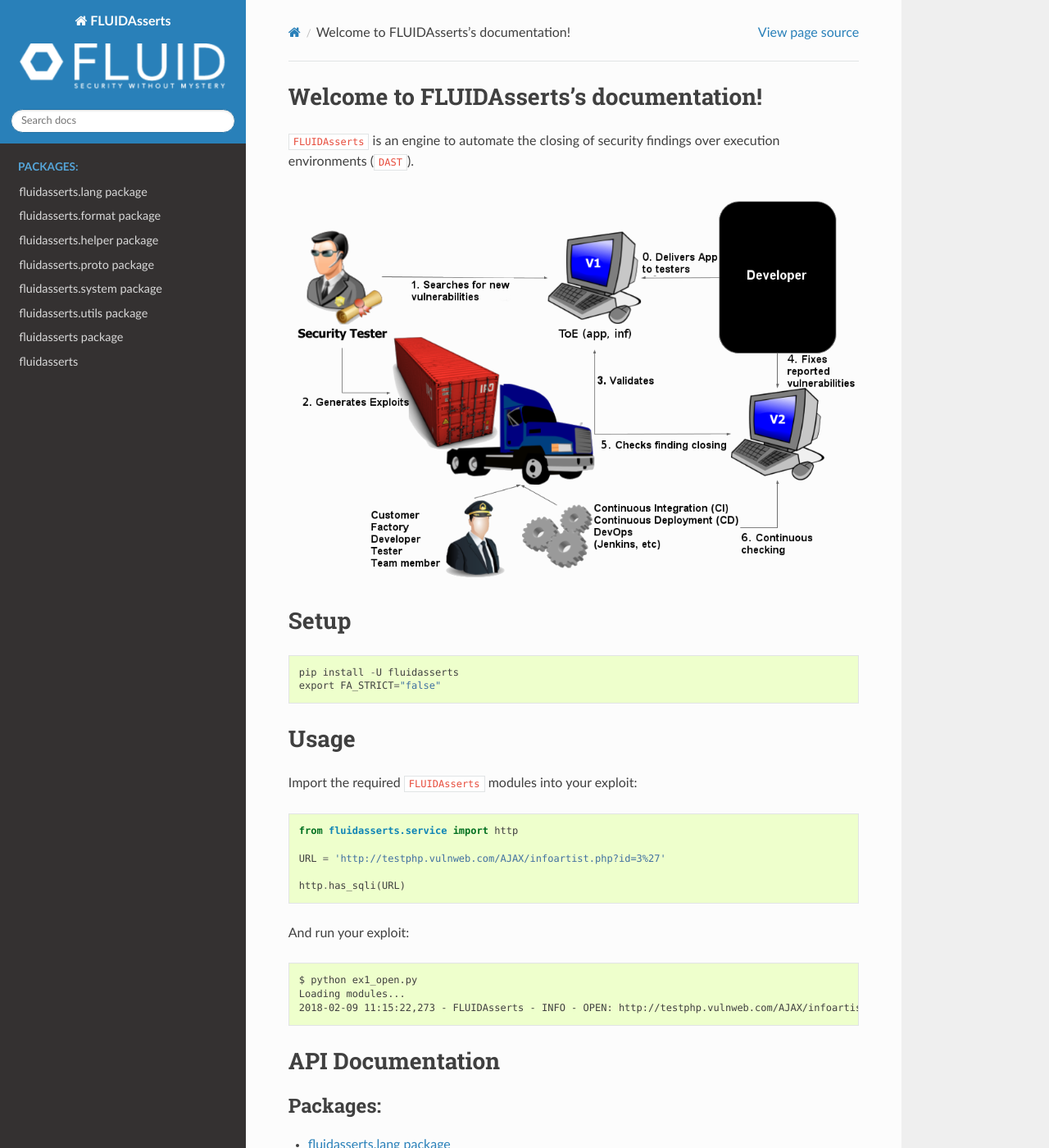
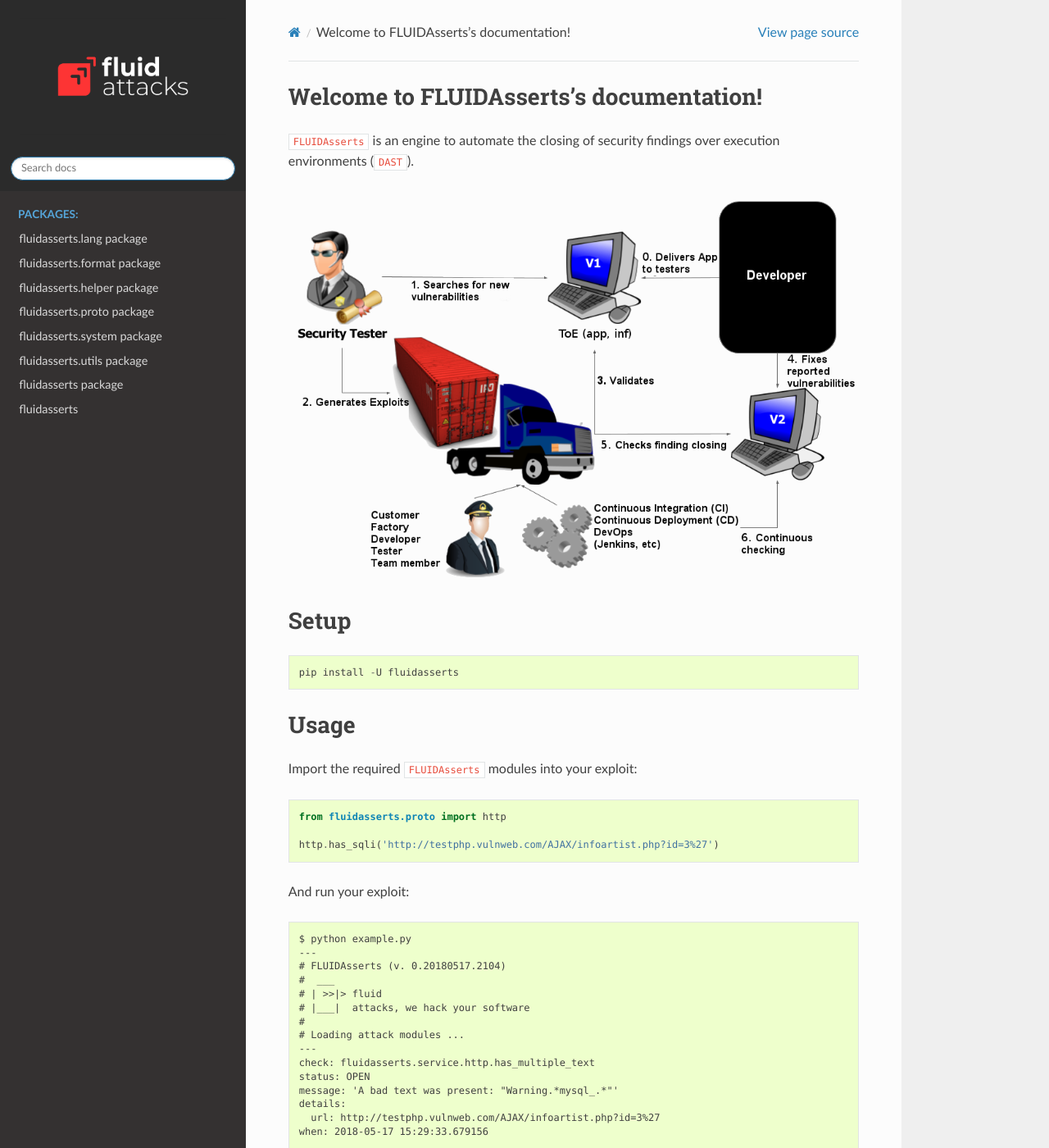
Before and after one commit to jvasque6/asserts, a Sphinx documentation site: the page built from sphinx/source/index.rst, in a window 1280 px wide and 1400 px high. Shown: the whole window at 82% size. Built offline with Sphinx 7.4.7 and the Read the Docs theme 2.0.0, drawn with Linux system fonts in a browser that asks for light colours.

Commit message:
Update docs homepage:
- Include new logo
- Change example run


Former-commit-id: 02386d7b708c812c38ec1dadd526d8369b9ce0ff

```diff
--- /dev/null
+++ b/sphinx/source/_templates/layout.html
@@ -0,0 +1,10 @@
+{% extends "!layout.html" %}
+  {% block footer %} {{ super() }}
+
+  <style>
+    /* Sidebar header (and topbar for mobile) */
+    .wy-side-nav-search, .wy-nav-top {
+      background: #2b2b2b;
+    }
+  </style>
+{% endblock %}
--- a/sphinx/source/conf.py
+++ b/sphinx/source/conf.py
@@ -90,6 +90,7 @@
 html_theme_options = {
     'collapse_navigation': True,
     'navigation_depth': -1,
+    'logo_only': True,
 }
 
 # Add any paths that contain custom static files (such as style sheets) here,
--- a/sphinx/source/index.rst
+++ b/sphinx/source/index.rst
@@ -18,24 +18,33 @@
 ::
 
    pip install -U fluidasserts
-   export FA_STRICT="false"
 
 Usage
 =====
 
 Import the required ``FLUIDAsserts`` modules into your exploit: ::
 
-   from fluidasserts.service import http
+   from fluidasserts.proto import http
 
-   URL = 'http://testphp.vulnweb.com/AJAX/infoartist.php?id=3%27'
-
-   http.has_sqli(URL)
+   http.has_sqli('http://testphp.vulnweb.com/AJAX/infoartist.php?id=3%27')
 
 And run your exploit: ::
 
-   $ python ex1_open.py
-   Loading modules...
-   2018-02-09 11:15:22,273 - FLUIDAsserts - INFO - OPEN: http://testphp.vulnweb.com/AJAX/infoartist.php?id=3%27 Bad text present, Details=Warning.*mysql_.*
+   $ python example.py
+   ---
+   # FLUIDAsserts (v. 0.20180517.2104)
+   #  ___
+   # | >>|> fluid
+   # |___|  attacks, we hack your software
+   #
+   # Loading attack modules ...
+   ---
+   check: fluidasserts.service.http.has_multiple_text
+   status: OPEN
+   message: 'A bad text was present: "Warning.*mysql_.*"'
+   details:
+     url: http://testphp.vulnweb.com/AJAX/infoartist.php?id=3%27
+   when: 2018-05-17 15:29:33.679156
 
 API Documentation
 =================
```
Also changed, not shown: sphinx/source/_static/logo.png.
